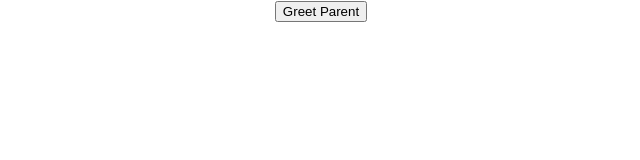
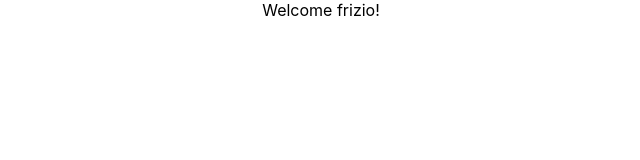
Before and after one commit to frizio/demo-react-app, a React (Create React App) app: page / in a window 1280 px wide. Shown: the top 160 px of the page, without its empty margins (319-959 px from the left). Built offline with nearby package versions, Linux system fonts and the light colour scheme.

Commit message:
Conditional rendenring: if-else

```diff
--- a/src/App.js
+++ b/src/App.js
@@ -9,12 +9,14 @@
 import ClassClick from './components/ClassClick';
 import EventBind from './components/EventBind';
 import ParentComponent from './components/ParentComponent';
+import UserGreeting from './components/UserGreeting';
 
 class App extends Component {
   render() {
     return (
       <div className="App">
-        <ParentComponent/>
+        <UserGreeting/>
+        {/* <ParentComponent/> */}
         {/* <EventBind/> */}
         {/* <ClassClick/> */}
         {/* <FunctionClick/> */}
--- /dev/null
+++ b/src/components/UserGreeting.js
@@ -0,0 +1,23 @@
+import React, { Component } from 'react'
+
+class UserGreeting extends Component {
+
+  constructor(props) {
+    super(props)
+
+    this.state = {
+       isLoggedIn: true
+    }
+  }
+
+
+  render() {
+    if (this.state.isLoggedIn) {
+      return <div>Welcome frizio!</div>
+    } else {
+      return <div>Welcome guest!</div>
+    }
+  }
+}
+
+export default UserGreeting
```
